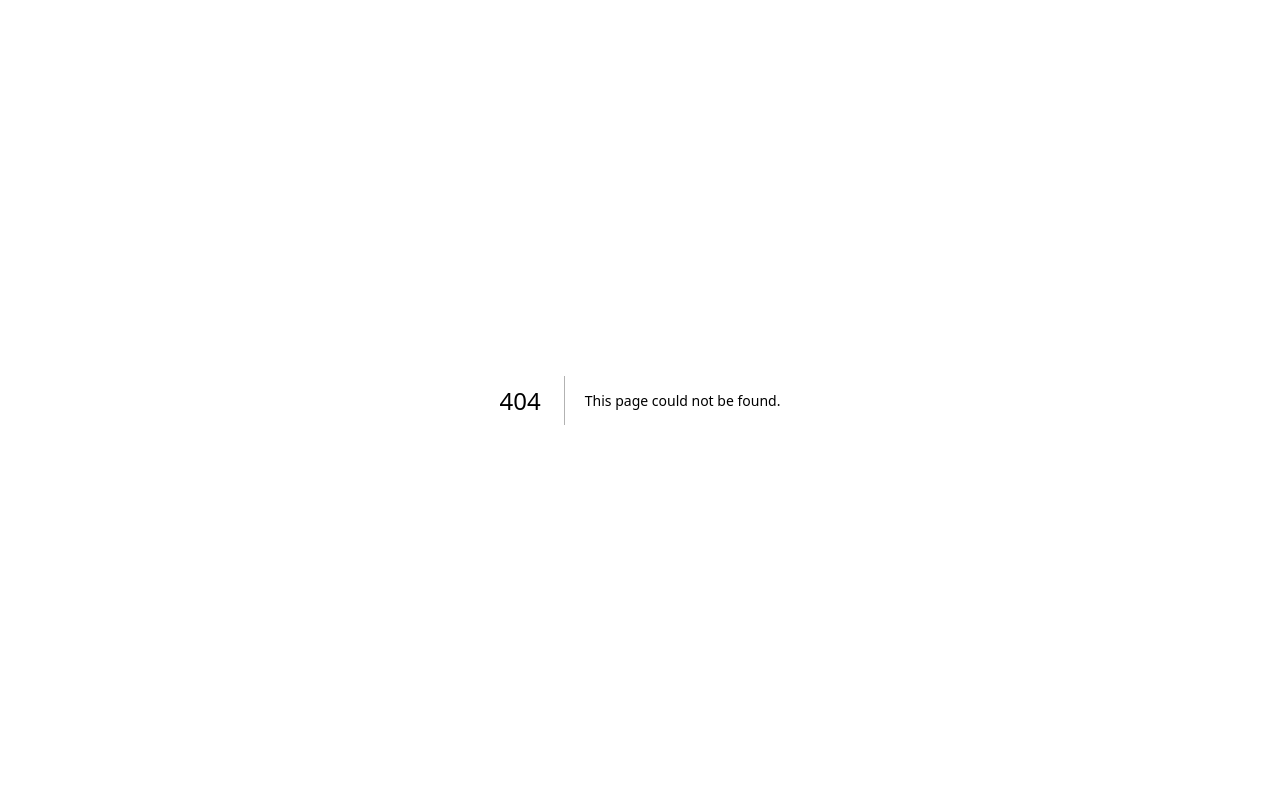
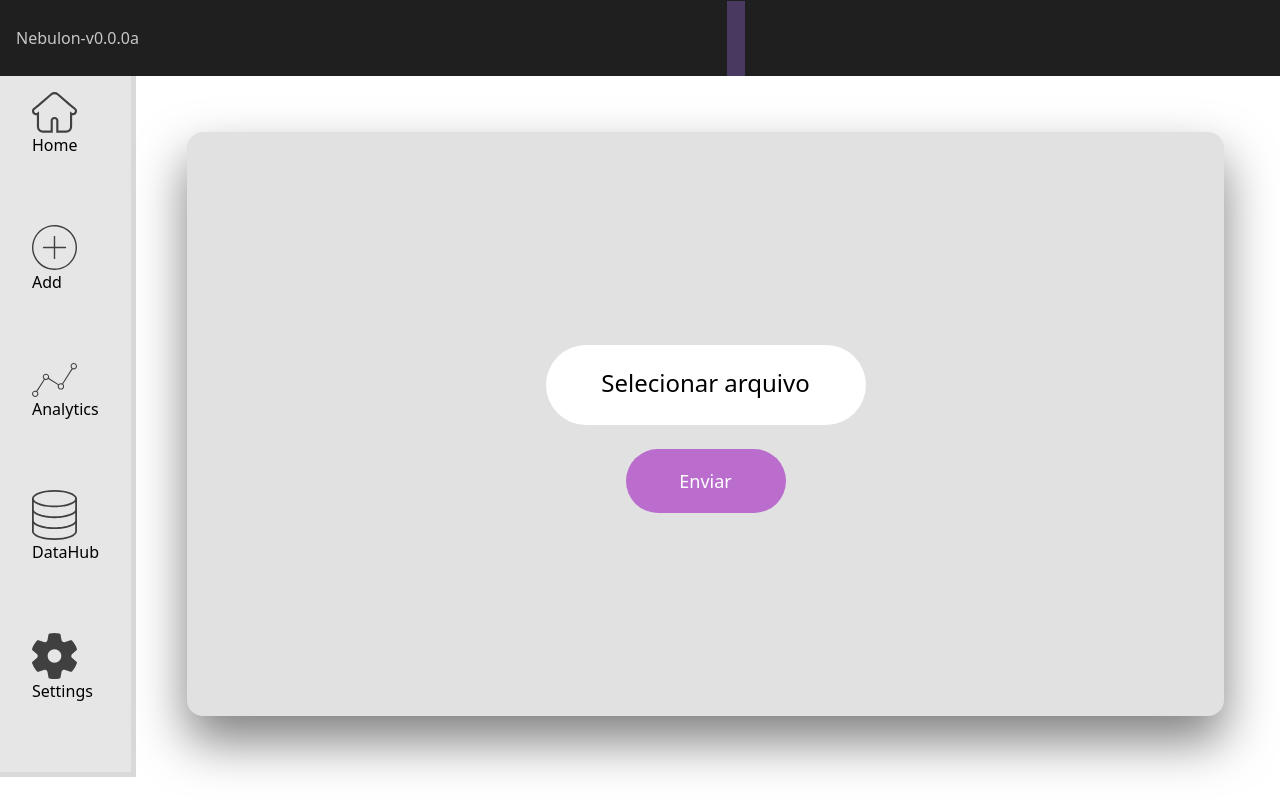
Before and after one commit to Byte-Boost/Frontend_Nebulon, a Next.js app: page /product in a window 1280 px wide. Before the commit this address had no page. Built offline with nearby package versions, Linux system fonts and the light colour scheme.

Commit message:
[feat]: implemented products page

```diff
--- a/src/app/globals.css
+++ b/src/app/globals.css
@@ -176,3 +176,42 @@ input[type="search"]{
 
 .card--content{
 }
+
+/* Product page*/
+
+.container{
+  display: flex;
+  justify-content: center;
+  filter: drop-shadow(0 25px 25px rgba(0, 0, 0, 0.50));
+  border-radius: 1rem;
+  width: 100%;
+  height: 100%;
+  background-color: rgb(225, 225, 225);
+}
+
+.btn-p-send{
+  border-radius: 5rem;
+  width: 10rem;
+  height: 4rem;
+  font-size: large;
+  background-color: rgb(186, 109, 205);
+  color: white;
+}
+
+.inp-p{
+  display: none;
+}
+
+.label-p{
+  border-radius: 8rem;
+  font-size: x-large;
+  padding: 20px 10px;
+  width: 20rem;
+  height: 5rem;
+  background-color: #ffffff;
+  color: #000000;
+  text-align: center;
+  display: block;
+  margin-top: 10px;
+  cursor: pointer;
+}
--- /dev/null
+++ b/src/pages/product.tsx
@@ -0,0 +1,24 @@
+import '@/app/globals.css'
+import Navbar from '@/modules/navbar';
+import Sidebar from '@/modules/sidebar';
+export default function Products() {
+  return (
+    <main>
+        <Navbar/>
+        <div className='flex flex-row'>
+        <Sidebar/>
+          <div className='w-full p-14'>
+            <div className='container p-14'>
+                <div className='flex items-center flex-col justify-center'>
+                    <label className='label-p m-6' htmlFor='file'>Selecionar arquivo</label>
+                    <input className='inp-p' type="file" placeholder="Upload versão XL" name="file" id='file' required/>
+                    <button className='btn-p-send'>
+                        Enviar
+                    </button>
+                </div>
+            </div>
+          </div>
+        </div>
+    </main>
+  );
+}
```
